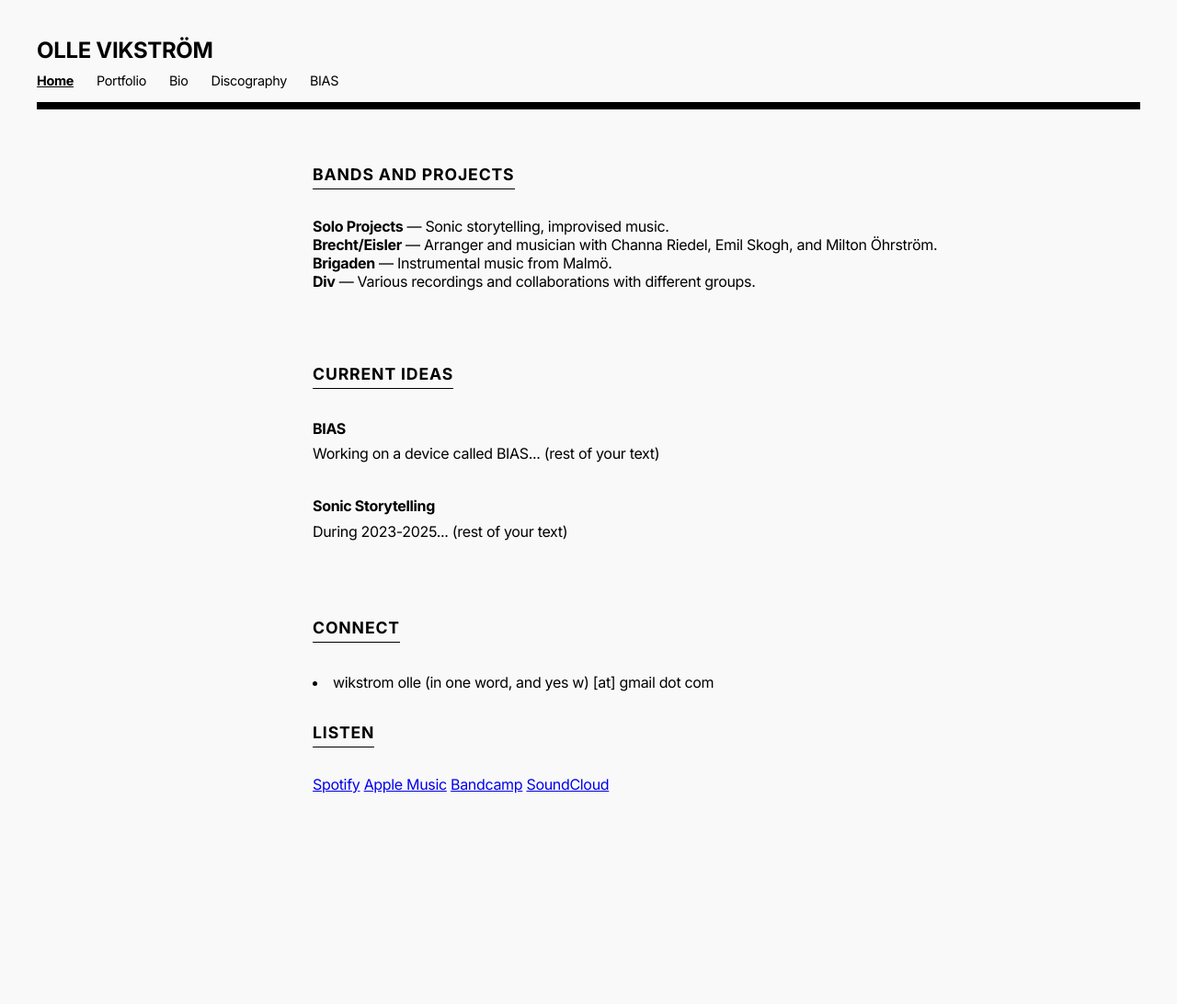
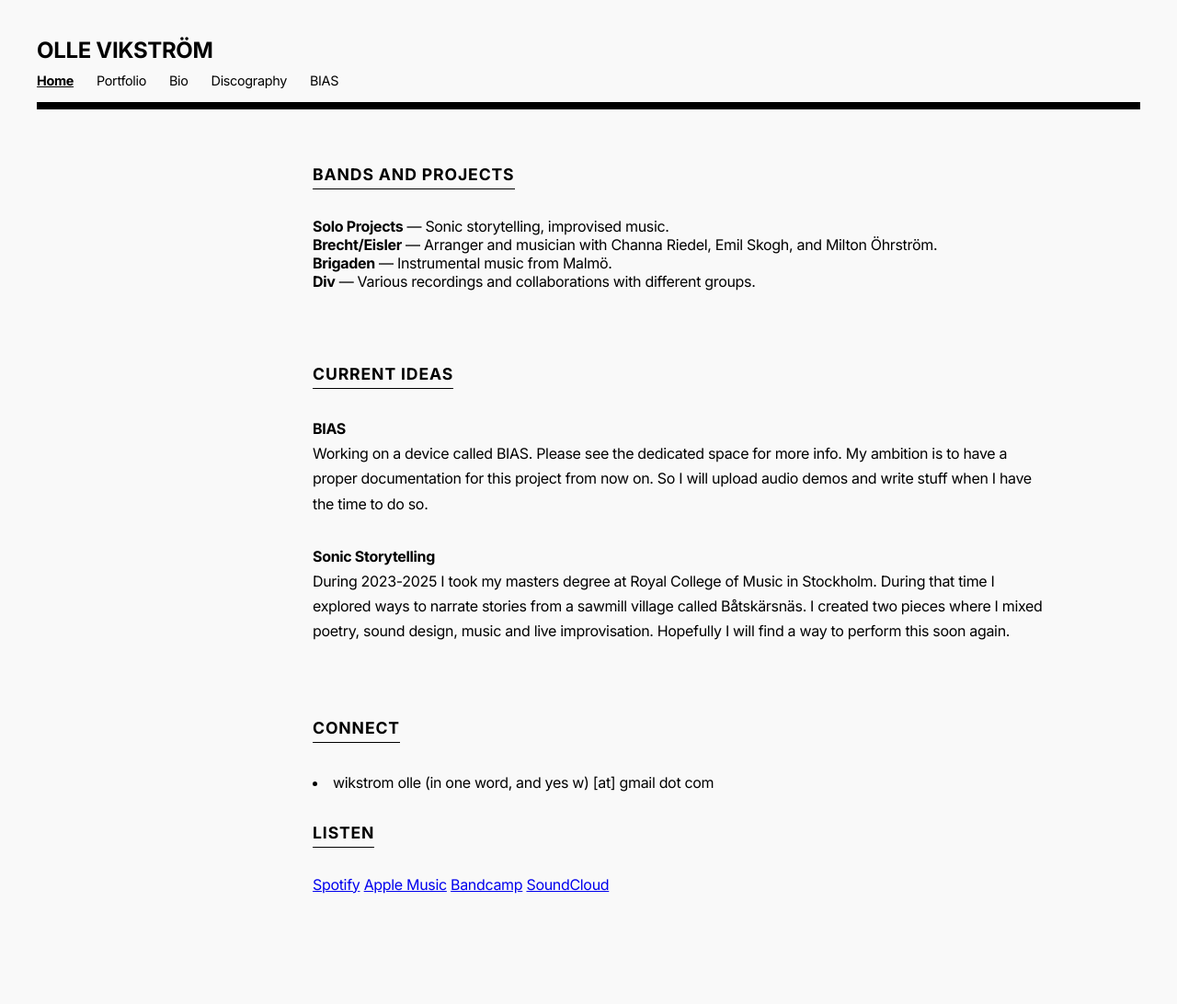
Before and after one commit to vikstromo/vikstromo.github.io, a Jekyll site: the page built from index.html, in a window 1280 px wide. Shown: the whole page at 92% size. Built offline with Jekyll 4.4.1, drawn with Linux system fonts in a browser that asks for light colours; before the commit the page ends 983 px from its top, so only the background shows below that.

Commit message:
Update index.html

```diff
--- a/index.html
+++ b/index.html
@@ -16,12 +16,15 @@ url: /
     <ul>
         <li>
             <strong>BIAS</strong><br>
-            Working on a device called BIAS... (rest of your text)
+            Working on a device called BIAS. Please see the dedicated space for more info. My ambition is to have a proper documentation for this project from now on. So I will upload audio demos and write stuff when I have the time to do so.
+
         </li>
         <li>
             <strong>Sonic Storytelling</strong><br>
-            During 2023-2025... (rest of your text)
-        </li>
+            During 2023-2025 I took my masters degree at Royal College of Music in Stockholm. During that time I
+            explored ways to narrate stories from a sawmill village called Båtskärsnäs. I created two pieces where I
+            mixed poetry, sound design, music and live improvisation. Hopefully I will find a way to perform this soon again.
+         </li>
     </ul>
 </section>
 
```
